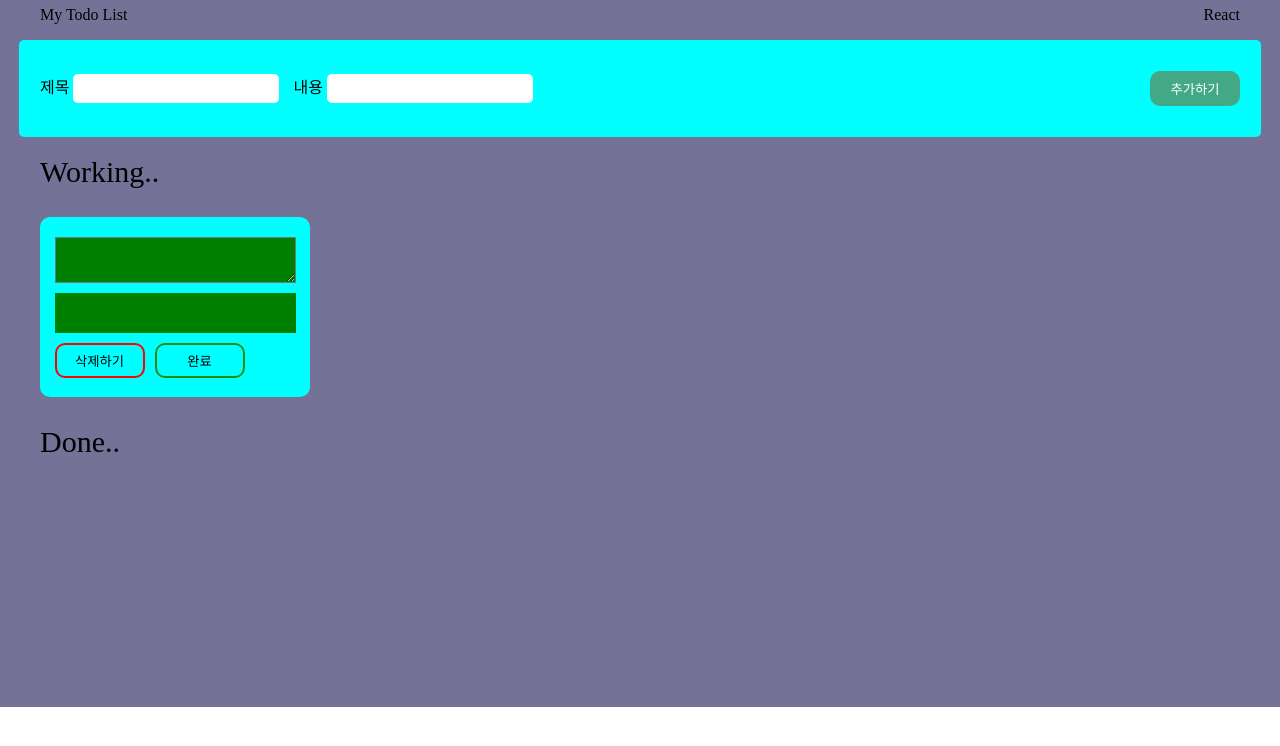
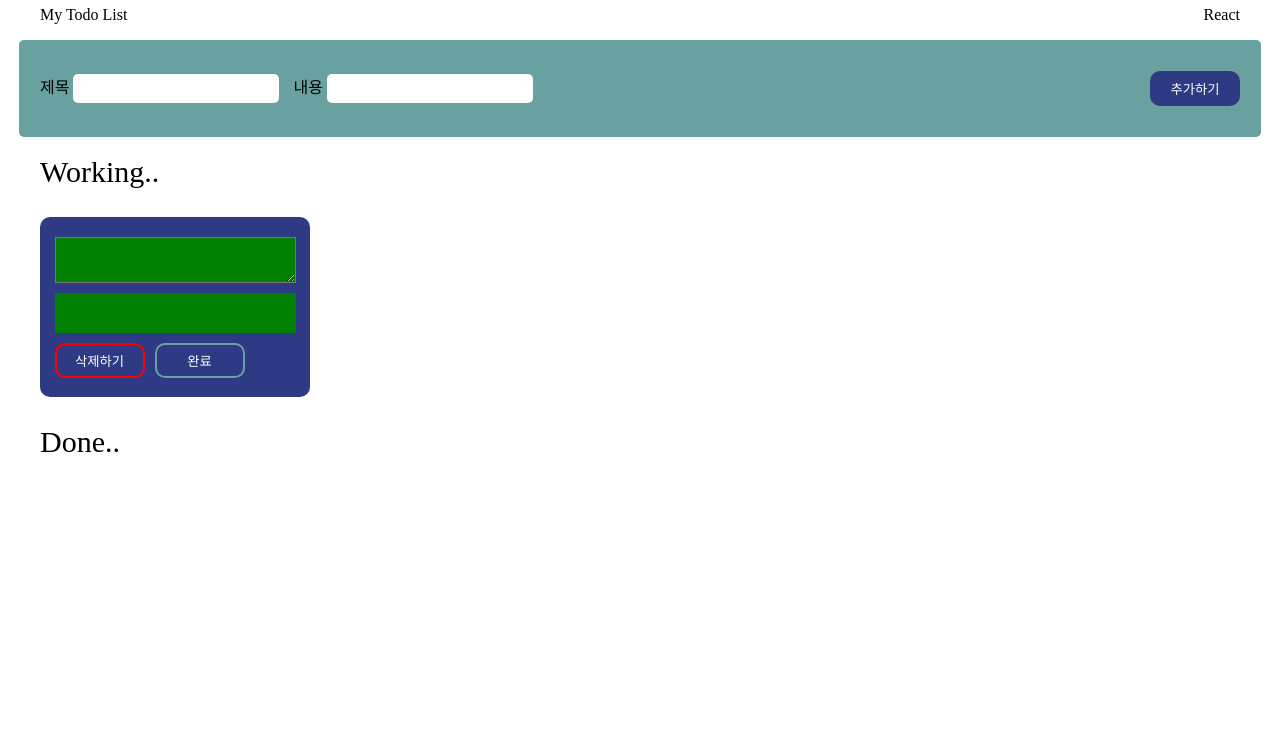
Before and after one commit to TaehyeokKim89/react-todolist, a React (Create React App) app: page / in a window 1280 px wide. Shown: the top 746 px of the page. Built offline with nearby package versions, Linux system fonts and the light colour scheme; a web font is replaced by a local one.

Commit message:
기능구현 완료 css 진행중

```diff
--- a/src/App.css
+++ b/src/App.css
@@ -1,14 +1,11 @@
 @font-face {
     font-family: 'twayair';
-    src: url('https://cdn.jsdelivr.net/gh/projectnoonnu/noonfonts_tway@1.0/twayair.woff') format('woff');
+    src: url('https://cdn.jsdelivr.net/gh/projectnoonnu/noonfonts_tway@1.0/twayair.woff')
+        format('woff');
     font-weight: normal;
     font-style: normal;
 }
 
-
-.main {
-    background-color: rgb(117, 114, 152);
-}
 .header {
     font-family: 'twayair';
     max-width: 1200px;
@@ -17,7 +14,6 @@
     justify-content: space-between;
     display: flex;
     align-items: center;
-    justify-content: space-between;
     margin: auto;
 }
 
@@ -27,7 +23,7 @@
     min-width: 800px;
     height: 55px;
     border: 1px solid transparent;
-    background-color: aqua;
+    background-color: rgb(105, 161, 161);
     border-radius: 5px;
     display: flex;
     align-items: center;
@@ -37,7 +33,7 @@
 }
 
 .toDoList {
-    background-color: aqua;
+    background-color: rgb(46, 58, 131);
     width: 270px;
     height: 180px;
     /* border: 3px solid rgb(5, 95, 95); */
@@ -72,46 +68,46 @@
     margin: auto;
     padding: 20px;
     flex-direction: row;
-
 }
 
 .inputBoxIn {
     height: 25px;
-    width:200px;
+    width: 200px;
     border-radius: 5px;
     border: 1px solid transparent;
     margin-right: 10px;
 }
 
-.deleteButton{
+.deleteButton {
     height: 35px;
     width: 90px;
     border: 2px solid red;
     border-radius: 10px;
     background-color: transparent;
     margin-right: 10px;
-
-
+    color: white;
 }
 
-.doneButton{
+.doneButton {
     height: 35px;
     width: 90px;
-    border: 2px solid rgb(40, 139, 10);
+    border: 2px solid rgb(105, 161, 161);
     border-radius: 10px;
     background-color: transparent;
-    }
+    color: white;
+}
 .addButton {
     height: 35px;
     width: 90px;
     border: none;
     border-radius: 10px;
-    background-color: rgb(67, 168, 133);
+    background-color: rgb(46, 58, 131);
     color: white;
-    }
+}
 
 .wd {
-    height: 50px;
+    padding: 15px;
+    height: 20px;
     max-width: 1200px;
     min-width: 800px;
     display: flex;
@@ -144,10 +140,8 @@
     margin-bottom: 10px;
     font-size: 20px;
     height: 40px;
-
 }
 
 .inpuName {
     font-family: 'twayair';
-
 }
```
